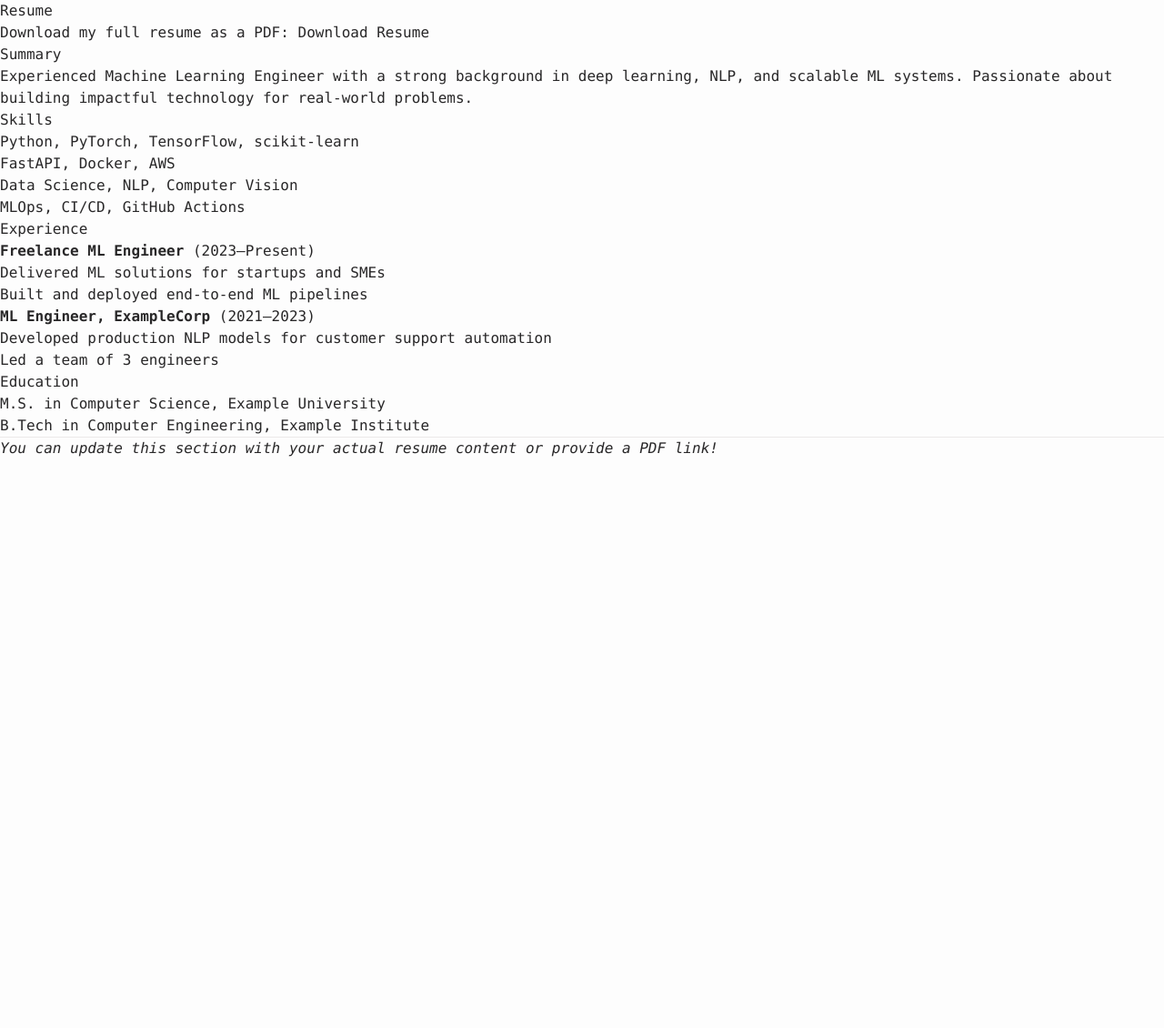
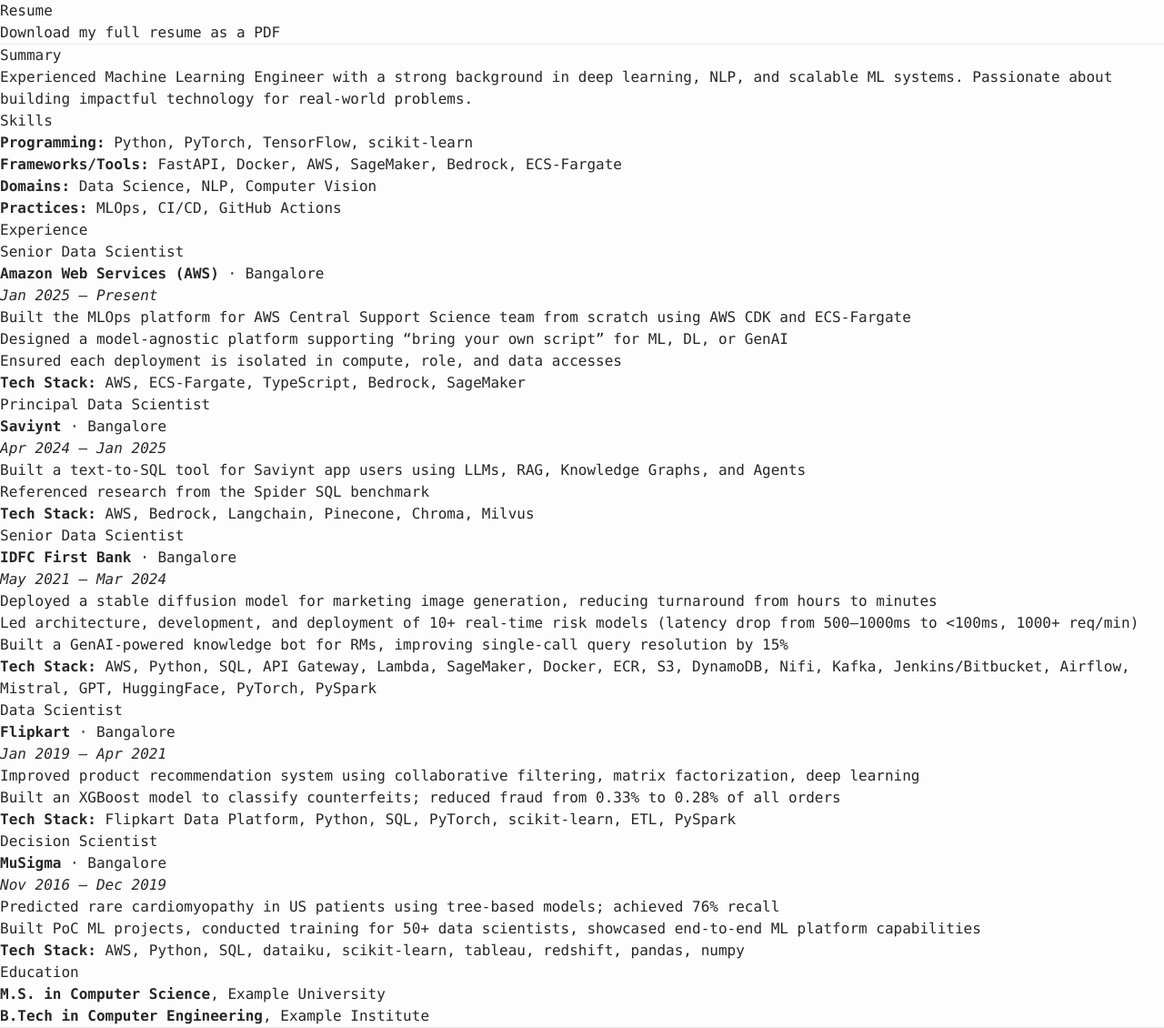
Before and after one commit to roxoshi/roxoshi.github.io, an Astro site in the folder popular-phase/: page /resume in a window 1280 px wide. Shown: the whole page at 91% size. Before the commit the page ends 800 px from the top, so only its background shows below. Built offline with nearby package versions, Linux system fonts and the light colour scheme; Astro itself is replaced by a stand-in of ours.

Commit message:
automated commit message

```diff
--- a/popular-phase/package.json
+++ b/popular-phase/package.json
@@ -6,7 +6,7 @@
     "dev": "astro dev",
     "build": "astro check && astro build && pagefind --site dist && cp -r dist/pagefind public/",
     "predeploy": "npm run build",
-    "deploy": "npm run build && touch dist/.nojekyll && gh-pages -d dist",
+    "deploy": "npm run build && touch dist/.nojekyll && gh-pages -d dist --dotfiles",
     "preview": "astro preview",
     "sync": "astro sync",
     "astro": "astro",
--- a/popular-phase/src/pages/resume.md
+++ b/popular-phase/src/pages/resume.md
@@ -6,30 +6,60 @@
 
 # Resume
 
-Download my full resume as a PDF: [Download Resume](https://github.com/roxoshi/resume/raw/main/Rajat_Joshi_Resume.pdf)
+[Download my full resume as a PDF](/Rajat_ML_Engineer.pdf)
+
+---
 
 ## Summary
 Experienced Machine Learning Engineer with a strong background in deep learning, NLP, and scalable ML systems. Passionate about building impactful technology for real-world problems.
 
 ## Skills
-- Python, PyTorch, TensorFlow, scikit-learn
-- FastAPI, Docker, AWS
-- Data Science, NLP, Computer Vision
-- MLOps, CI/CD, GitHub Actions
+- **Programming:** Python, PyTorch, TensorFlow, scikit-learn
+- **Frameworks/Tools:** FastAPI, Docker, AWS, SageMaker, Bedrock, ECS-Fargate
+- **Domains:** Data Science, NLP, Computer Vision
+- **Practices:** MLOps, CI/CD, GitHub Actions
 
 ## Experience
-- **Freelance ML Engineer** (2023–Present)
-  - Delivered ML solutions for startups and SMEs
-  - Built and deployed end-to-end ML pipelines
 
-- **ML Engineer, ExampleCorp** (2021–2023)
-  - Developed production NLP models for customer support automation
-  - Led a team of 3 engineers
+### Senior Data Scientist
+**Amazon Web Services (AWS)** · Bangalore
+*Jan 2025 – Present*
+- Built the MLOps platform for AWS Central Support Science team from scratch using AWS CDK and ECS-Fargate
+- Designed a model-agnostic platform supporting "bring your own script" for ML, DL, or GenAI
+- Ensured each deployment is isolated in compute, role, and data accesses
+- **Tech Stack:** AWS, ECS-Fargate, TypeScript, Bedrock, SageMaker
+
+### Principal Data Scientist
+**Saviynt** · Bangalore
+*Apr 2024 – Jan 2025*
+- Built a text-to-SQL tool for Saviynt app users using LLMs, RAG, Knowledge Graphs, and Agents
+- Referenced research from the Spider SQL benchmark
+- **Tech Stack:** AWS, Bedrock, Langchain, Pinecone, Chroma, Milvus
+
+### Senior Data Scientist
+**IDFC First Bank** · Bangalore
+*May 2021 – Mar 2024*
+- Deployed a stable diffusion model for marketing image generation, reducing turnaround from hours to minutes
+- Led architecture, development, and deployment of 10+ real-time risk models (latency drop from 500–1000ms to <100ms, 1000+ req/min)
+- Built a GenAI-powered knowledge bot for RMs, improving single-call query resolution by 15%
+- **Tech Stack:** AWS, Python, SQL, API Gateway, Lambda, SageMaker, Docker, ECR, S3, DynamoDB, Nifi, Kafka, Jenkins/Bitbucket, Airflow, Mistral, GPT, HuggingFace, PyTorch, PySpark
+
+### Data Scientist
+**Flipkart** · Bangalore
+*Jan 2019 – Apr 2021*
+- Improved product recommendation system using collaborative filtering, matrix factorization, deep learning
+- Built an XGBoost model to classify counterfeits; reduced fraud from 0.33% to 0.28% of all orders
+- **Tech Stack:** Flipkart Data Platform, Python, SQL, PyTorch, scikit-learn, ETL, PySpark
+
+### Decision Scientist
+**MuSigma** · Bangalore
+*Nov 2016 – Dec 2019*
+- Predicted rare cardiomyopathy in US patients using tree-based models; achieved 76% recall
+- Built PoC ML projects, conducted training for 50+ data scientists, showcased end-to-end ML platform capabilities
+- **Tech Stack:** AWS, Python, SQL, dataiku, scikit-learn, tableau, redshift, pandas, numpy
 
 ## Education
-- M.S. in Computer Science, Example University
-- B.Tech in Computer Engineering, Example Institute
+- **M.S. in Computer Science**, Example University
+- **B.Tech in Computer Engineering**, Example Institute
 
 ---
-
-*You can update this section with your actual resume content or provide a PDF link!*
```
Also changed, not shown: 2 other files.
